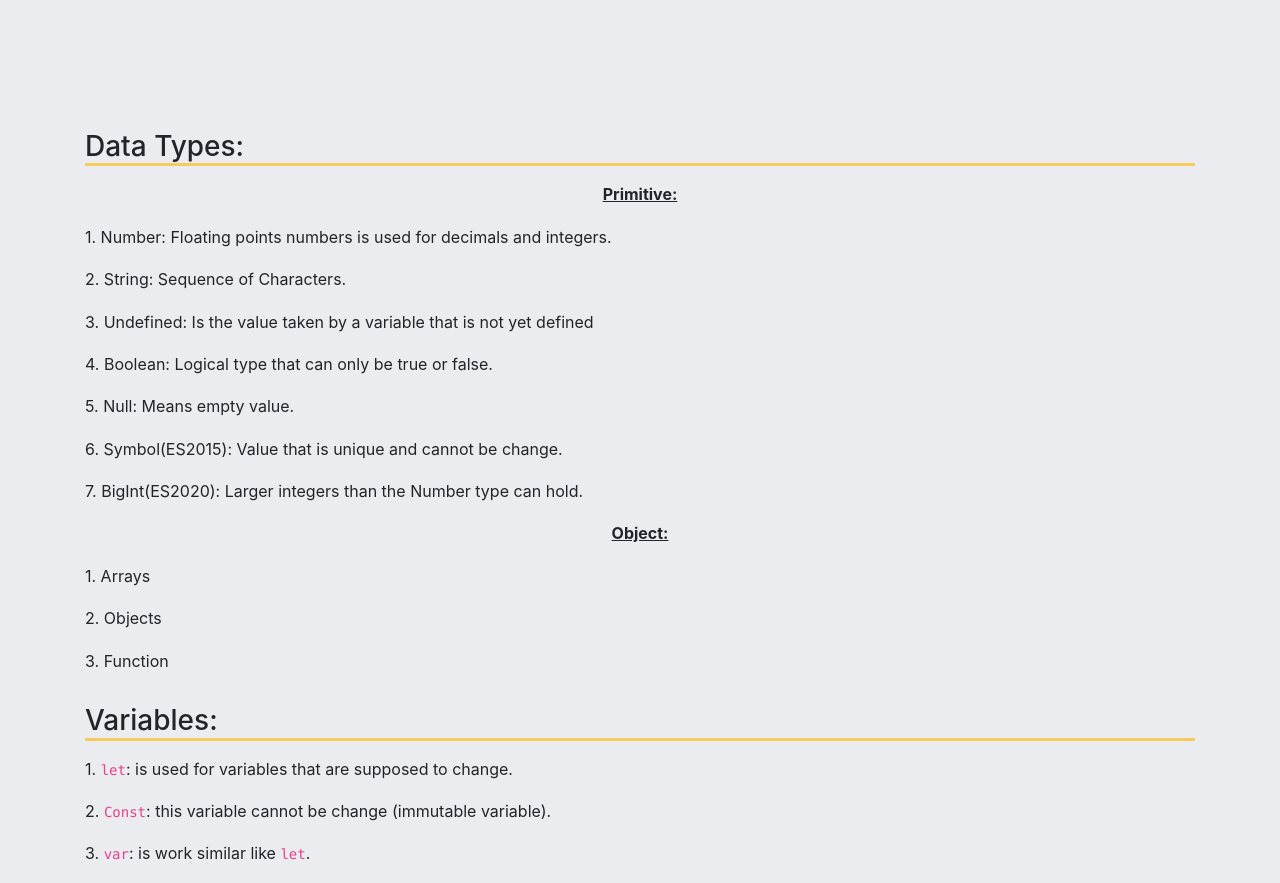
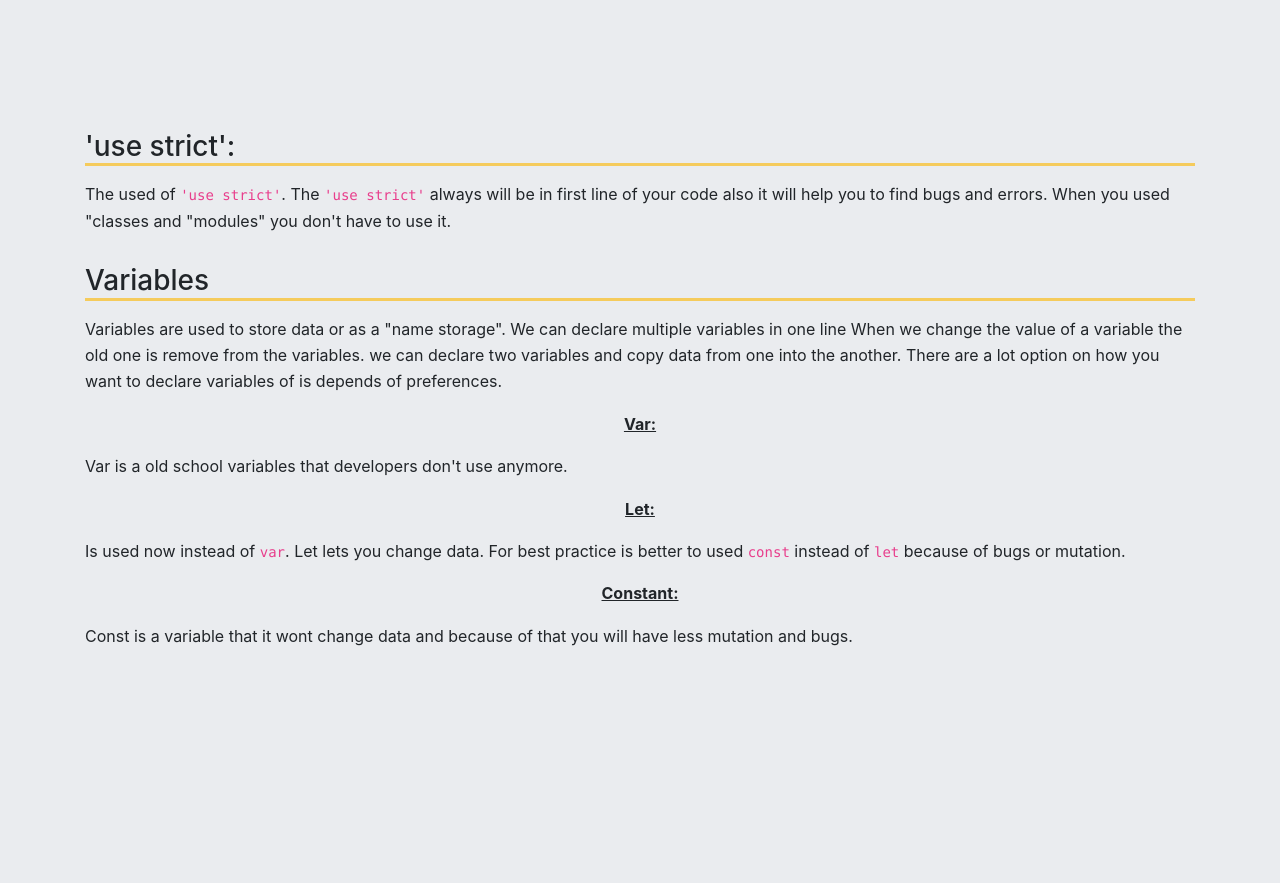
Before and after one commit to kopg1991/blog, a plain HTML site: page html/js.html in a window 1280 px wide. Shown: the part 580-1463 px from the top of the page. After the commit the page ends 1245 px from the top, so only its background shows below. Drawn offline with nearby package versions, Linux system fonts and the light colour scheme.

Commit message:
update info

```diff
--- a/html/js.html
+++ b/html/js.html
@@ -41,33 +41,31 @@
     <h2 class="titleContent"> Content: </h2>
 
     <div class="titleTable">
-        <h3 class="titleLibrary tableItem"> <a href="#dataTypes" class="titleAnchor">Data Types</a></h3>
-        <h3 class="titleLibrary tableItem"> <a href="#variables" class="titleAnchor">Variable</a></h3>
+        <h3 class="titleLibrary tableItem"> <a href="#useStrict" class="titleAnchor">'use strict'</a></h3>
+        <h3 class="titleLibrary tableItem"> <a href="#variables" class="titleAnchor">Variables</a></h3>
         <h3 class="titleLibrary tableItem"> <a href="#dataTypes" class="titleAnchor">Snippets</a></h3>
         <h3 class="titleLibrary tableItem"> <a href="js.html" class="titleAnchor"> String and Template literals</a></h3>
         <h3 class="titleLibrary tableItem"> <a href="#dataTypes" class="titleAnchor">React</a></h3>
         <h3 class="titleLibrary tableItem"> <a href="#dataTypes" class="titleAnchor">API</a></h3>
     </div>
 
-   <h3 class="displayContent" id="dataTypes">Data Types:</h3>
-    <p class="subTitle">Primitive:</p>
-    <p>1. Number: Floating points numbers is used for decimals  and integers.</p>
-    <p>2. String: Sequence of Characters.</p>
-    <p>3. Undefined: Is the value taken by a variable that is not yet defined </p>
-    <p>4. Boolean: Logical type that can  only be true or false. </p>
-    <p>5. Null: Means empty value. </p>
-    <p>6. Symbol(ES2015): Value that is unique and cannot be change.</p>
-    <p>7. BigInt(ES2020): Larger integers than the Number type can hold.</p>
-    <p class="subTitle">Object:</p>
-    <p>1. Arrays</p>
-    <p>2. Objects</p>
-    <p>3. Function</p>
-    <h3 class="displayContent" id="variables">Variables:</h3>
-    <p>1. <code>let</code>: is used for variables that are supposed to change.</p>
-    <p>2. <code>Const</code>: this variable cannot be change (immutable variable).</p>
-    <p>3. <code>var</code>: is work similar like <code>let</code>.</p>
-
-
+   <h3 class="displayContent" id="useStrict">'use strict':</h3>
+    <p> The used of <code>'use strict'</code>. The <code>'use strict'</code> always will be in first line
+    of your code also it will help you to find bugs and errors. When you used "classes and "modules"
+    you don't have to use it.</p>
+    <h3 class="displayContent" id="variables">Variables</h3>
+    <p>Variables are used to store data or as a "name storage". We can declare multiple variables in
+      one line When we change the value of a variable the old one is remove from the variables. we
+      can declare two variables and copy data from one into the another. There are a lot option on
+      how you want to declare variables of is depends of preferences.
+    </p>
+    <p class="subTitle">Var:</p>
+    <p>Var is a old school variables that developers don't use anymore.</p>
+    <p class="subTitle">Let:</p>
+    <p>Is used now instead of <code>var</code>. Let lets you change data. For best practice is better to used <code>const</code> instead
+    of <code>let</code> because of bugs or mutation. </p>
+    <p class="subTitle">Constant:</p>
+    <p>Const is a variable that it wont change data and because of that you will have less mutation and bugs.</p>
 
 
 
```
Also changed, not shown: JS/script.js (+6 -7 lines).
